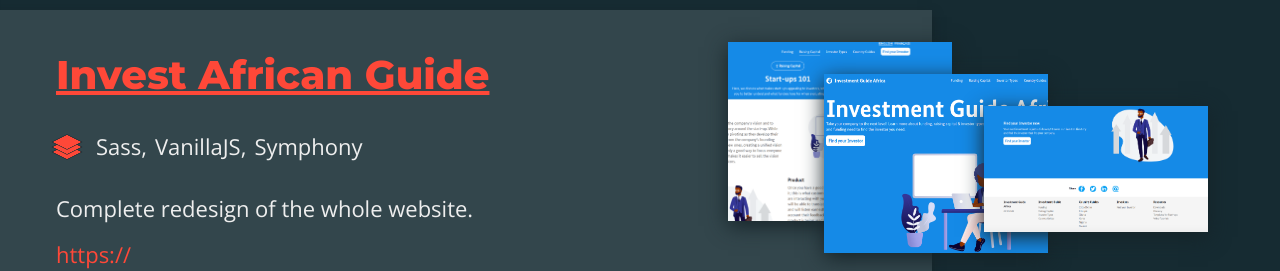
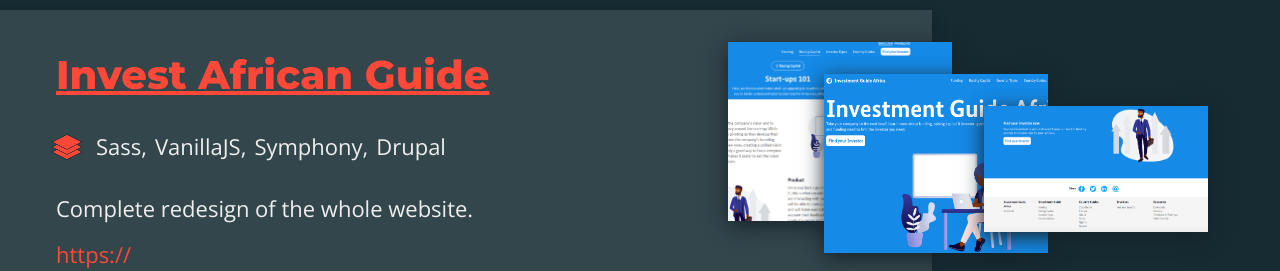
Before and after one commit to aktoriukas/portfolio_v3, a React (Create React App) app: page / in a window 1280 px wide. Shown: the part 5460-5731 px from the top of the page. Built offline with nearby package versions, Linux system fonts and the light colour scheme.

Commit message:
cocktails project

```diff
--- a/src/data/Database.js
+++ b/src/data/Database.js
@@ -79,7 +79,7 @@
                 ref: 'invest',
                 info: 'Complete redesign of the whole website.',
                 url: 'https://investmentguide.africa/',
-                stack: ['Sass', 'VanillaJS', 'Symphony'],
+                stack: ['Sass', 'VanillaJS', 'Symphony', 'Drupal'],
                 img: [Invest, Invest1, Invest2]
             },
             // {
```
